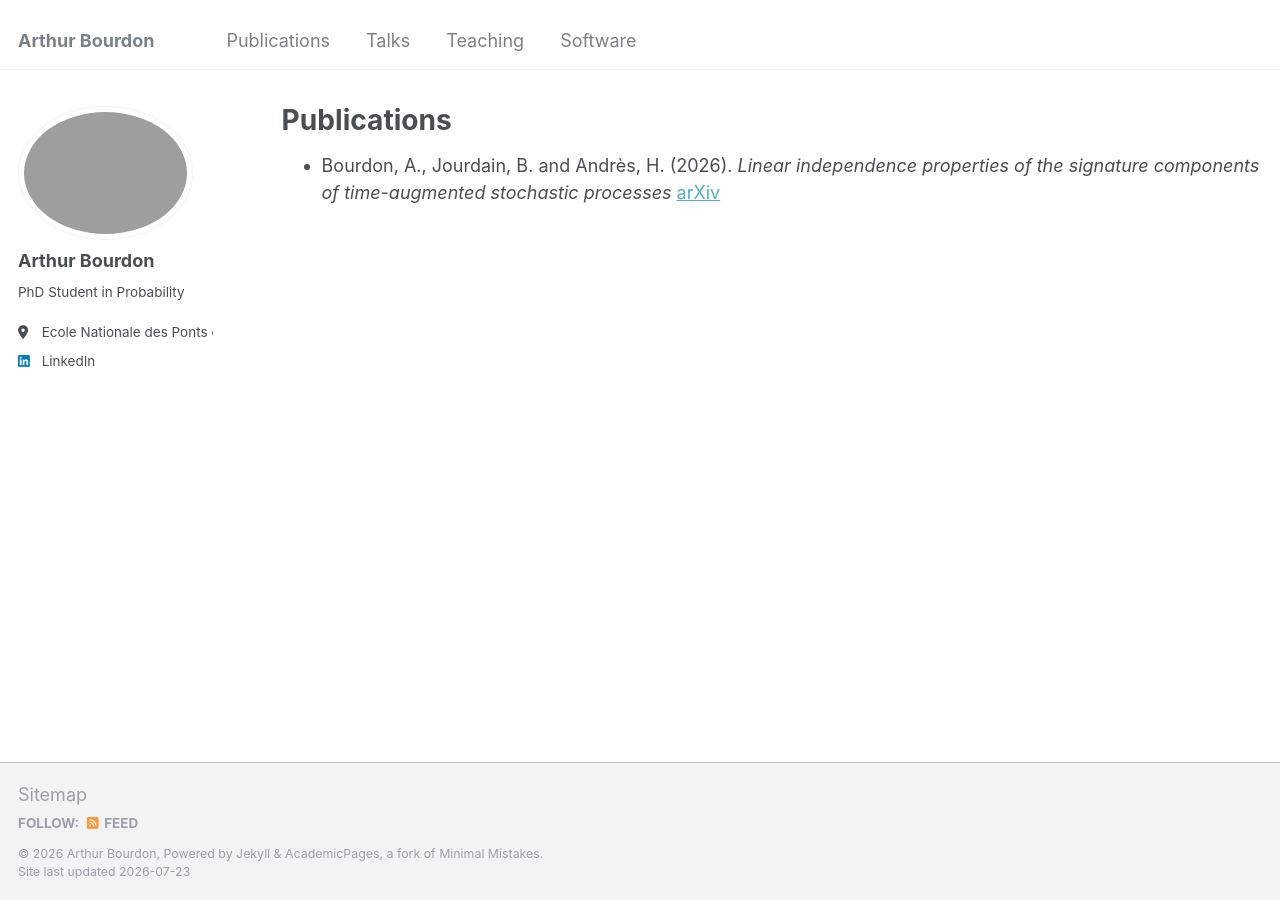
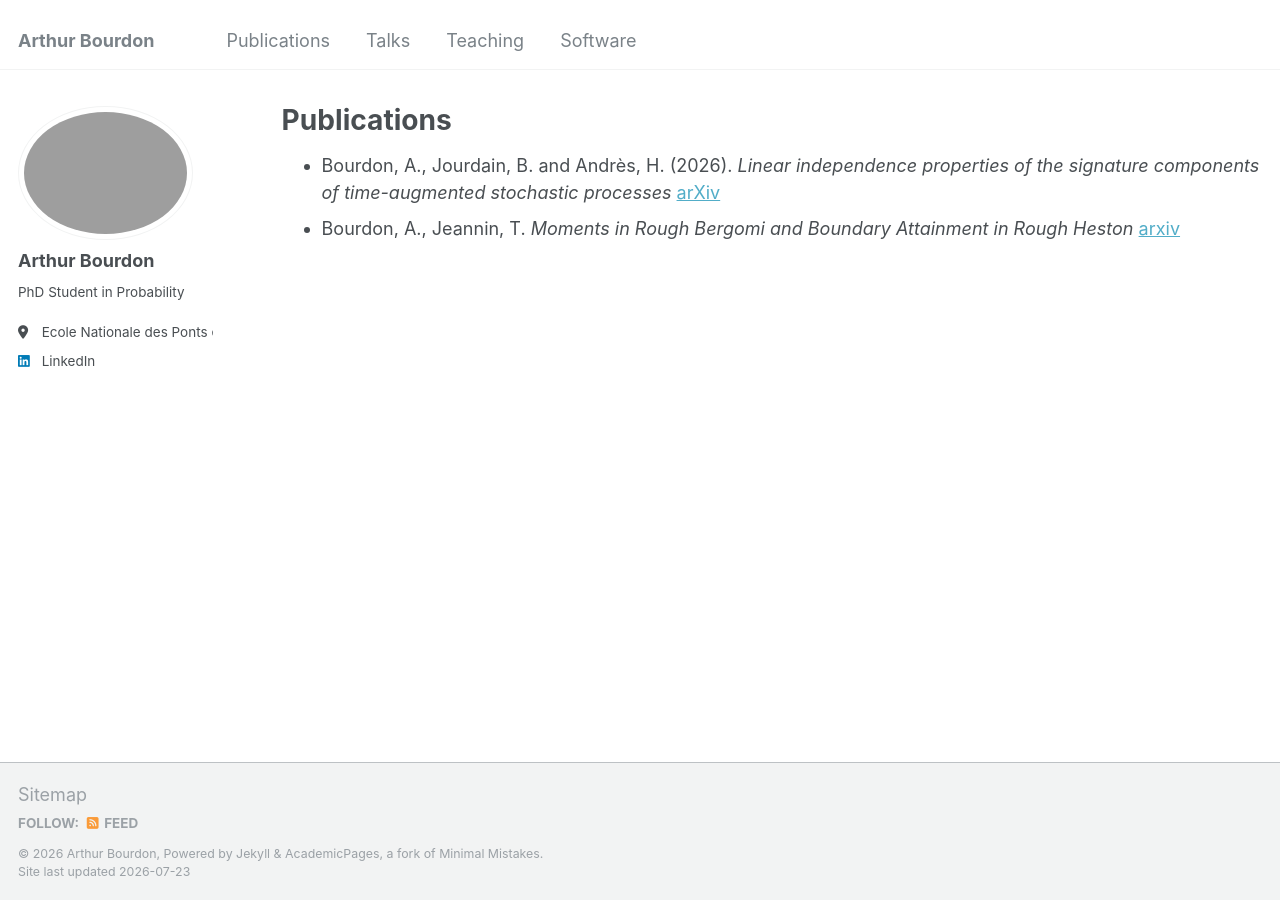
Before and after one commit to arthurbourdon/arthurbourdon.github.io, a Jekyll site: the page built from _pages/publications.md, in a window 1280 px wide. Built offline with Jekyll 4.4.1, drawn with Linux system fonts in a browser that asks for light colours.

Commit message:
add rough bergomi

```diff
--- a/_pages/publications.md
+++ b/_pages/publications.md
@@ -6,3 +6,4 @@ author_profile: true
 ---
 
 - Bourdon, A., Jourdain, B. and Andrès, H. (2026). *Linear independence properties of the signature components of time-augmented stochastic processes* [arXiv](https://arxiv.org/pdf/2601.10545v3.pdf)
+- Bourdon, A., Jeannin, T. *Moments in Rough Bergomi and Boundary Attainment in Rough Heston* [arxiv](https://arxiv.org/pdf/2606.07482v3)
```
